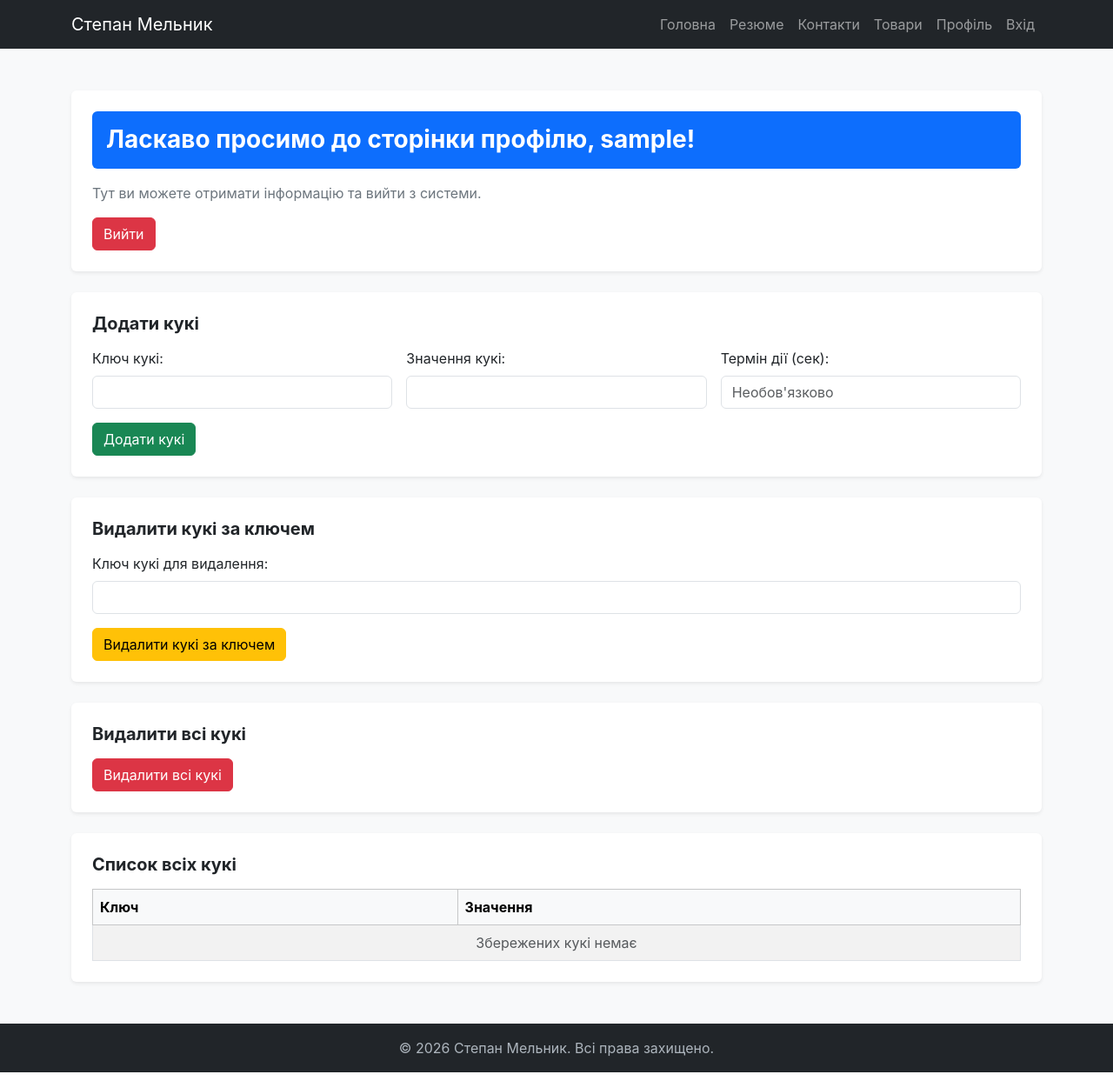
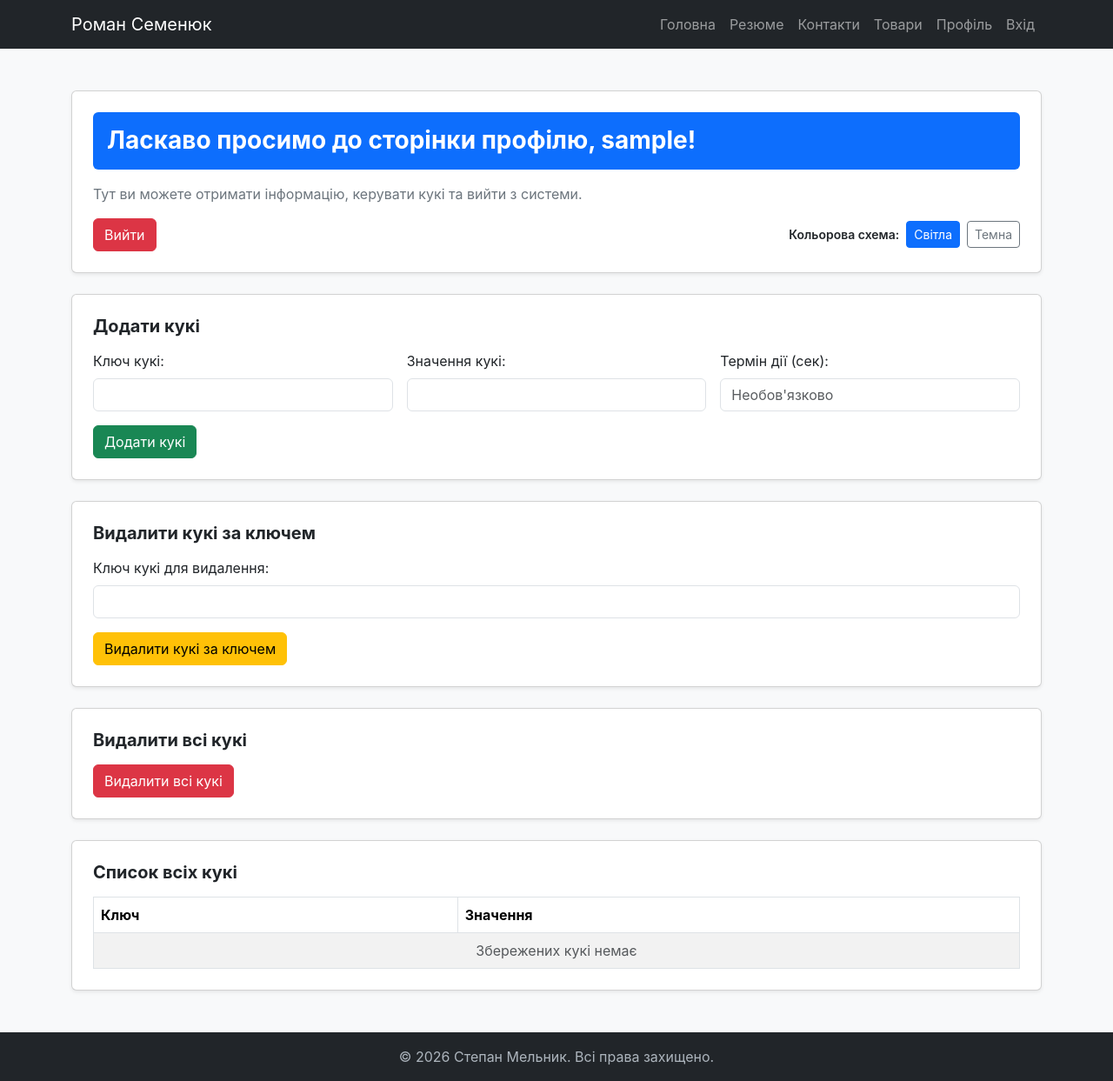
Before and after one commit to roman-semeniuk/flask-app-lab, a Flask app: page /users/profile in a window 1280 px wide. Shown: the whole page at 87% size. Run offline with Flask 3, Linux system fonts and the light colour scheme; the visitor is signed in with stand-in values (Sample User, id 1).

Commit message:
Implement color scheme switcher for profile page

```diff
--- a/app/static/css/styles.css
+++ b/app/static/css/styles.css
@@ -69,3 +69,8 @@ main {
     background-color: #212529;
     color: #adb5bd;
 }
+
+body.profile-dark {
+    background-color: #16191d;
+    color: #f8f9fa;
+}
--- a/app/templates/base.html
+++ b/app/templates/base.html
@@ -7,7 +7,7 @@
     <link href="https://cdn.jsdelivr.net/npm/bootstrap@5.3.3/dist/css/bootstrap.min.css" rel="stylesheet" integrity="sha384-QWTKZyjpPEjISv5WaRU9OFeRpok6YctnYmDr5pNlyT2bRjXh0JMhjY6hW+ALEwIH" crossorigin="anonymous">
     <link rel="stylesheet" href="{{ url_for('static', filename='css/styles.css') }}">
 </head>
-<body>
+<body{% block body_attrs %}{% endblock %}>
     {% include 'includes/nav.html' %}
     <main class="py-4">
         {% with messages = get_flashed_messages(with_categories=true) %}
--- a/app/templates/includes/nav.html
+++ b/app/templates/includes/nav.html
@@ -1,6 +1,6 @@
 <nav class="navbar navbar-expand-lg navbar-dark bg-dark">
     <div class="container">
-        <a class="navbar-brand" href="{{ url_for('home') }}">Степан Мельник</a>
+        <a class="navbar-brand" href="{{ url_for('home') }}">Роман Семенюк</a>
         <button class="navbar-toggler" type="button" data-bs-toggle="collapse" data-bs-target="#navbarNav" aria-controls="navbarNav" aria-expanded="false" aria-label="Toggle navigation">
             <span class="navbar-toggler-icon"></span>
         </button>
--- a/app/users/templates/users/profile.html
+++ b/app/users/templates/users/profile.html
@@ -2,19 +2,34 @@
 
 {% block title %}{{ title }}{% endblock %}
 
+{% block body_attrs %}{% if color_scheme == 'dark' %} class="profile-dark" data-bs-theme="dark"{% else %} data-bs-theme="light"{% endif %}{% endblock %}
+
 {% block content %}
 <div class="container py-4">
-    <div class="card border-0 shadow-sm p-4 mb-4">
+    <div class="card shadow-sm p-4 mb-4">
         <div class="bg-primary text-white rounded p-3 mb-3">
             <h1 class="h3 fw-bold mb-0">Ласкаво просимо до сторінки профілю, {{ username }}!</h1>
         </div>
-        <p class="text-secondary mb-3">Тут ви можете отримати інформацію та вийти з системи.</p>
-        <form action="{{ url_for('users.logout') }}" method="post">
-            <button type="submit" class="btn btn-danger">Вийти</button>
-        </form>
+        <p class="text-secondary mb-3">Тут ви можете отримати інформацію, керувати кукі та вийти з системи.</p>
+        <div class="d-flex flex-wrap align-items-center justify-content-between gap-3">
+            <form action="{{ url_for('users.logout') }}" method="post">
+                <button type="submit" class="btn btn-danger">Вийти</button>
+            </form>
+            <div class="d-flex align-items-center gap-2">
+                <span class="small fw-semibold">Кольорова схема:</span>
+                <a href="{{ url_for('users.set_color', scheme='light') }}"
+                   class="btn btn-sm {% if color_scheme == 'light' %}btn-primary{% else %}btn-outline-secondary{% endif %}">
+                    Світла
+                </a>
+                <a href="{{ url_for('users.set_color', scheme='dark') }}"
+                   class="btn btn-sm {% if color_scheme == 'dark' %}btn-primary{% else %}btn-outline-secondary{% endif %}">
+                    Темна
+                </a>
+            </div>
+        </div>
     </div>
 
-    <div class="card border-0 shadow-sm p-4 mb-4">
+    <div class="card shadow-sm p-4 mb-4">
         <h2 class="h5 fw-bold mb-3">Додати кукі</h2>
         <form action="{{ url_for('users.add_cookie') }}" method="post">
             <div class="row g-3 mb-3">
@@ -36,7 +51,7 @@
         </form>
     </div>
 
-    <div class="card border-0 shadow-sm p-4 mb-4">
+    <div class="card shadow-sm p-4 mb-4">
         <h2 class="h5 fw-bold mb-3">Видалити кукі за ключем</h2>
         <form action="{{ url_for('users.delete_cookie') }}" method="post">
             <div class="mb-3">
@@ -47,18 +62,18 @@
         </form>
     </div>
 
-    <div class="card border-0 shadow-sm p-4 mb-4">
+    <div class="card shadow-sm p-4 mb-4">
         <h2 class="h5 fw-bold mb-3">Видалити всі кукі</h2>
         <form action="{{ url_for('users.delete_all_cookies') }}" method="post">
             <button type="submit" class="btn btn-danger">Видалити всі кукі</button>
         </form>
     </div>
 
-    <div class="card border-0 shadow-sm p-4">
+    <div class="card shadow-sm p-4">
         <h2 class="h5 fw-bold mb-3">Список всіх кукі</h2>
         <div class="table-responsive">
             <table class="table table-bordered table-striped align-middle mb-0">
-                <thead class="table-light">
+                <thead>
                 <tr>
                     <th scope="col">Ключ</th>
                     <th scope="col">Значення</th>
--- a/app/users/views.py
+++ b/app/users/views.py
@@ -38,12 +38,33 @@ def profile():
     if "username" not in session:
         flash("Для доступу до профілю потрібно увійти в систему.", "danger")
         return redirect(url_for("users.login"))
+    color_scheme = request.cookies.get("color_scheme", "light")
+    if color_scheme not in ("light", "dark"):
+        color_scheme = "light"
     return render_template(
         "profile.html",
         title="Профіль",
         username=session["username"],
         cookies=request.cookies,
+        color_scheme=color_scheme,
     )
+
+
+@users_bp.route("/set_color/<string:scheme>")
+def set_color(scheme):
+    if "username" not in session:
+        flash("Для доступу до профілю потрібно увійти в систему.", "danger")
+        return redirect(url_for("users.login"))
+
+    if scheme not in ("light", "dark"):
+        flash("Невідома кольорова схема.", "danger")
+        return redirect(url_for("users.profile"))
+
+    scheme_label = "темну" if scheme == "dark" else "світлу"
+    flash(f"Обрано {scheme_label} кольорову схему.", "success")
+    response = make_response(redirect(url_for("users.profile")))
+    response.set_cookie("color_scheme", scheme, max_age=30 * 24 * 60 * 60)
+    return response
 
 
 @users_bp.route("/add_cookie", methods=["POST"])
```
